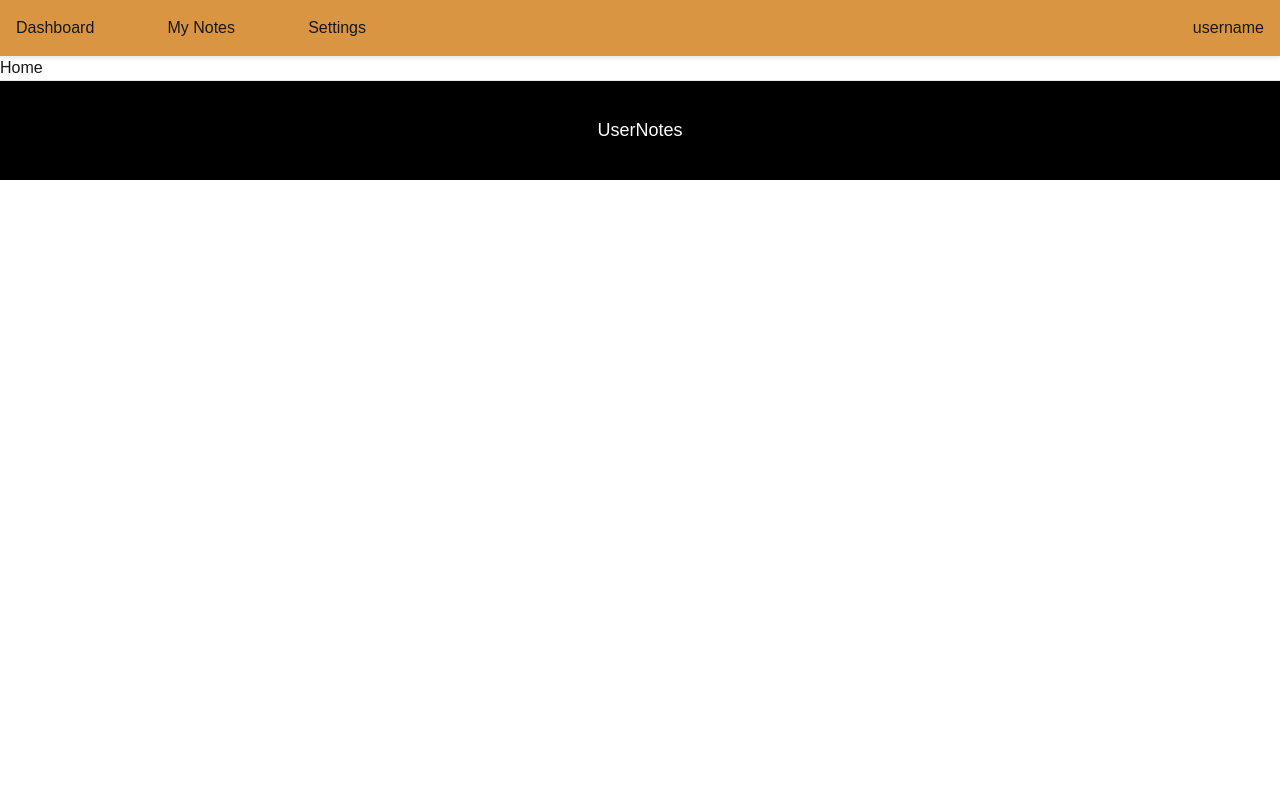
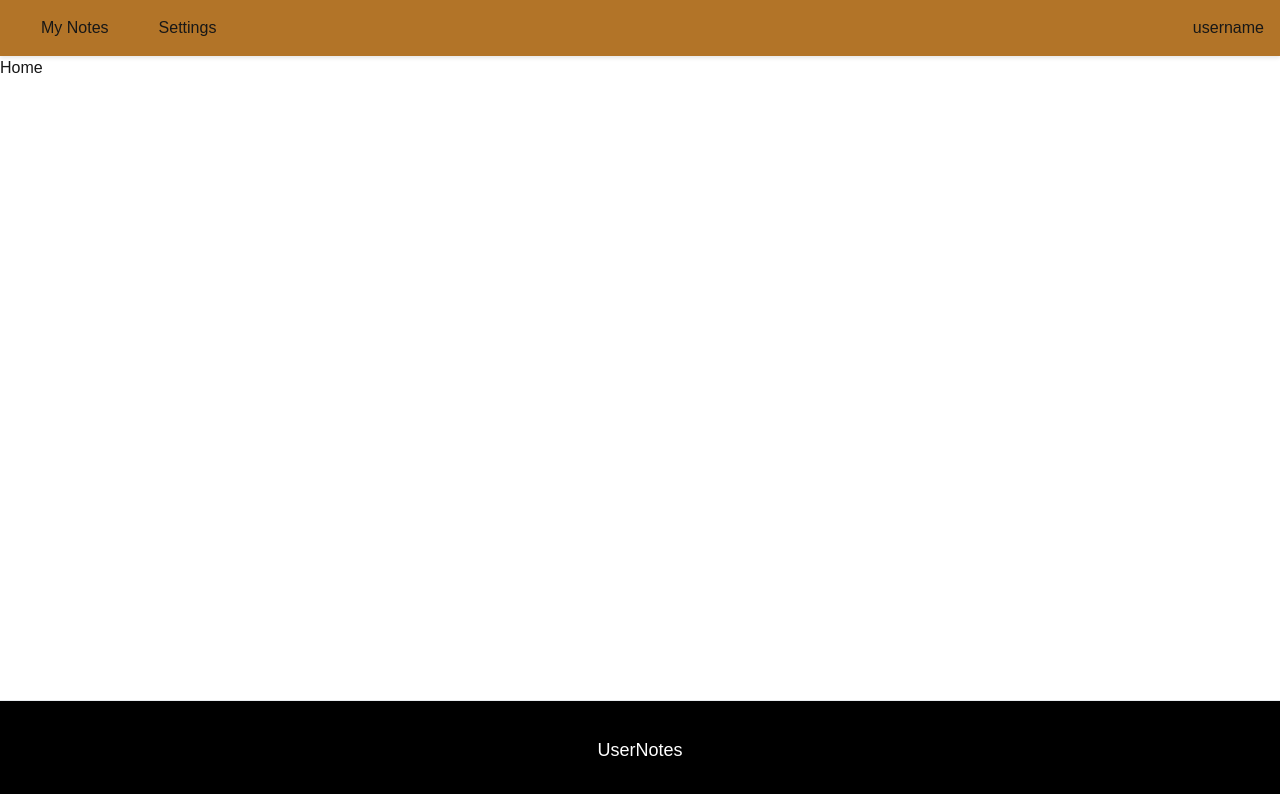
Before and after one commit to Cadexii/user-notes, a Next.js app: page / in a window 1280 px wide. Shown: the top 794 px of the page. Built offline with nearby package versions, Linux system fonts and the light colour scheme.

Commit message:
header fixes

```diff
--- a/src/app/components/Header/Header.module.css
+++ b/src/app/components/Header/Header.module.css
@@ -4,14 +4,12 @@
     flex-direction: row;
     align-items: center;
     padding: 1rem;
-    background-color: #d99541;
+    background-color: #b27428;
     box-shadow: 0 2px 4px rgba(0, 0, 0, 0.1);
 }
 
-.navigationContainer {
-    display: flex;
-    justify-content: space-between;
-    width: 350px;
+.navigationItem {
+    padding: 25px;
 }
 
 .isActive {
--- a/src/app/components/Header/Header.tsx
+++ b/src/app/components/Header/Header.tsx
@@ -1,6 +1,6 @@
 import styles from "./Header.module.css";
 
-const navigationItems = ["Dashboard", "My Notes", "Settings"];
+const navigationItems = ["My Notes", "Settings"];
 
 const Header = () => {
   return (
--- a/src/app/globals.css
+++ b/src/app/globals.css
@@ -15,7 +15,14 @@
 }
 
 body {
+  display: flex;
+  flex-direction: column;
+  min-height: 100vh;
   color: var(--foreground);
   background: var(--background);
   font-family: Arial, Helvetica, sans-serif;
 }
+
+footer {
+  margin-top: auto;
+}
```
